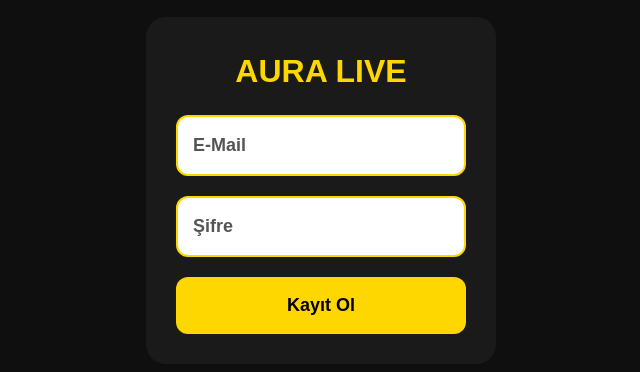
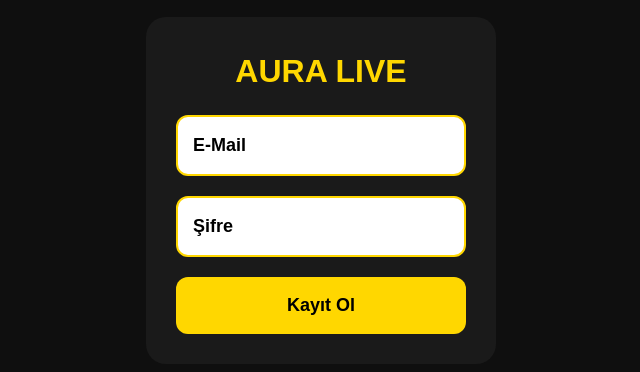
Before and after one commit to abbisyldrm1-ui/goruntulu-sohbet, a Next.js app: page /register in a window 1280 px wide. Shown: the part 210-582 px from the top of the page, without its empty margins (319-959 px from the left). Built offline with nearby package versions, Linux system fonts and the light colour scheme; no server answers.

Commit message:
register final fix

```diff
--- a/app/register/register.css
+++ b/app/register/register.css
@@ -1,53 +1,93 @@
 .registerMain {
+
   min-height: 100vh;
   background: #0f0f0f;
+
   display: flex;
   justify-content: center;
   align-items: center;
+
 }
 
 .registerBox {
+
   width: 350px;
+
   background: #1a1a1a;
+
   padding: 30px;
+
   border-radius: 20px;
+
   display: flex;
   flex-direction: column;
+
   gap: 20px;
+
 }
 
 .registerTitle {
+
   color: gold;
+
   text-align: center;
+
   font-size: 32px;
+
   font-weight: bold;
+
 }
 
 .registerInput {
+
   width: 100%;
+
   padding: 15px;
+
   border-radius: 12px;
+
   border: 2px solid gold;
-  background: white;
-  color: black;
+
+  background: white !important;
+
+  color: black !important;
+
   font-size: 18px;
+
   font-weight: bold;
+
   outline: none;
+
   box-sizing: border-box;
+
 }
 
 .registerInput::placeholder {
-  color: #555;
+
+  color: black !important;
+
+  opacity: 1;
+
 }
 
 .registerButton {
+
   width: 100%;
+
   padding: 15px;
+
   border-radius: 12px;
+
   border: none;
+
   background: gold;
+
   color: black;
+
   font-size: 18px;
+
   font-weight: bold;
+
   cursor: pointer;
+
 }
```
Also changed, not shown: app/register/page.js (+17 -1 lines).
